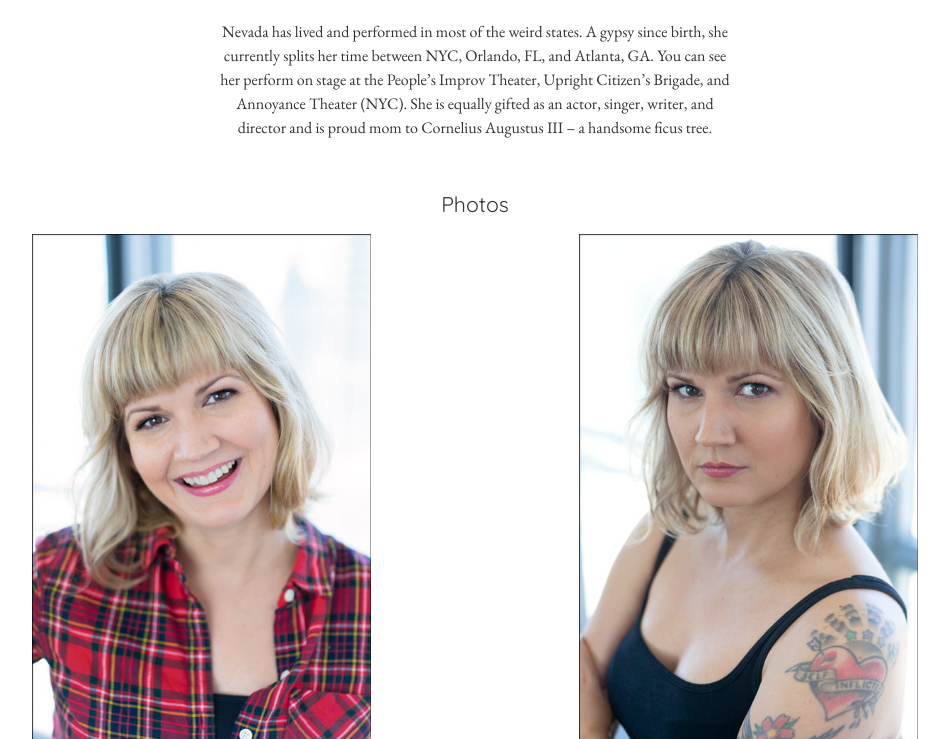
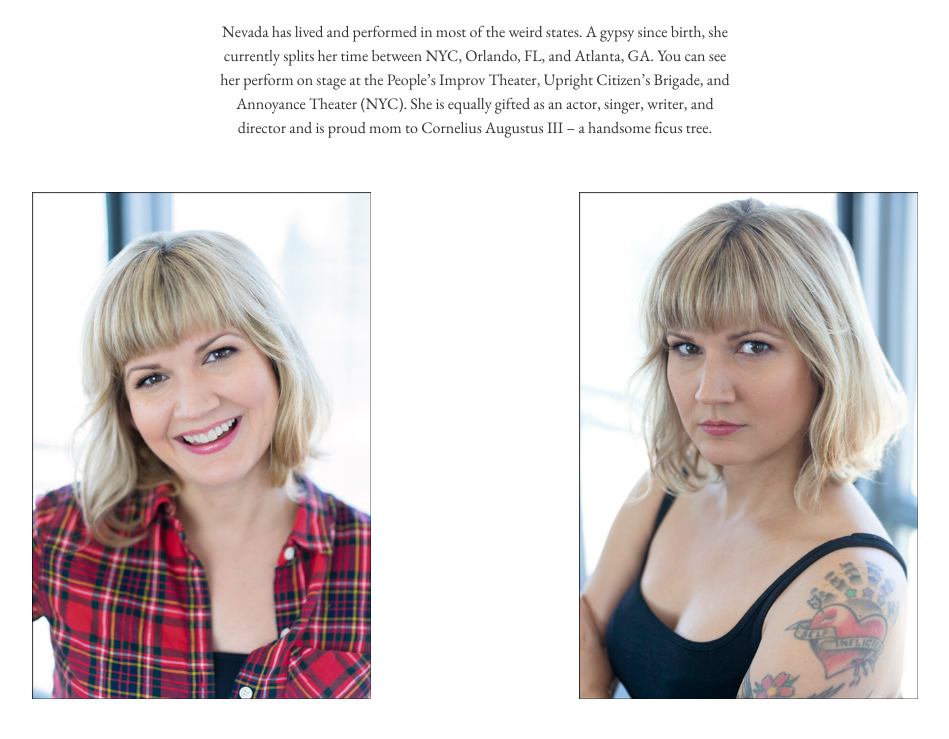
Before and after one commit to babycourageous/nevadacaldwell.com, a Jekyll site: the page built from index.html, in a window 1280 px wide and 1400 px high, scrolled down 535 px, cut to the strip 168-907 px from the top of the window. Shown: the whole strip, without its empty margins (165-1114 px from the left). Built offline with Jekyll 4.4.1, drawn with Linux system fonts in a browser that asks for light colours.

Commit message:
Remove section headings

```diff
--- a/_includes/clips.html
+++ b/_includes/clips.html
@@ -1,5 +1,4 @@
 <section id="clips" class="clips">
-  <h2>Clips</h2>
   <div class="clips__container">
 
     <div class="clip">
--- a/_includes/photos.html
+++ b/_includes/photos.html
@@ -1,5 +1,4 @@
 <section id="photos" class="photos">
-  <h2 class="photos__title">Photos</h2>
   <div class="photos__container">
     <img class="photo photos__item" src="{{site.baseurl}}/assets/images/Caldwell_Nevada_Commercial_xret.jpg">
     <img class="photo photos__item" src="{{site.baseurl}}/assets/images/Caldwell_Nevada_Theatrical_xret.jpg">
```
